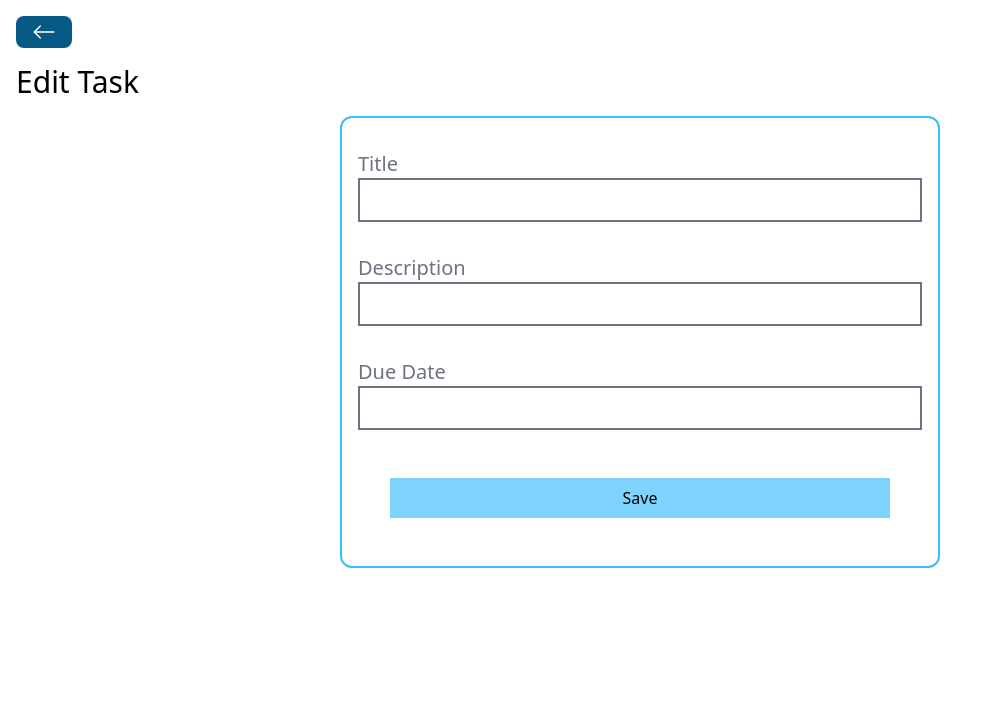
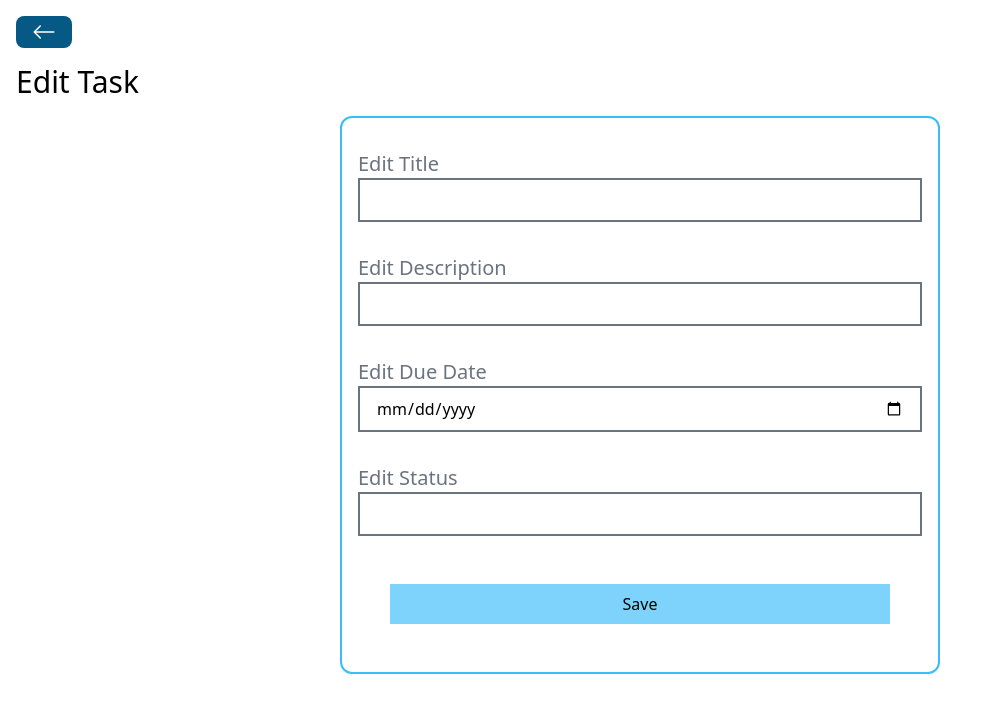
Before and after one commit to wssfernando99/Task-Handling, a React (Create React App) app in the folder front-end/: page /edittask/1 in a window 1280 px wide. Shown: the top 712 px of the page, without its empty margins (0-987 px from the left). Built offline with nearby package versions, Linux system fonts and the light colour scheme; no server answers.

Commit message:
update according to senariop

```diff
--- a/front-end/src/pages/Createtask.js
+++ b/front-end/src/pages/Createtask.js
@@ -8,6 +8,7 @@ const Createtask = () => {
   const [title, setTitle] = useState('');
   const [description, setDescription] = useState('');
   const [duedate, setDuedate] = useState('');
+  const [status, setStatus] = useState('');
   const [loading, setLoading] = useState(false);
   const navigate = useNavigate();
 
@@ -16,6 +17,7 @@ const Createtask = () => {
       title,
       description,
       duedate,
+      status,
     };
     setLoading(true);
     axios
@@ -34,7 +36,7 @@ const Createtask = () => {
   return (
     <div className='p-4'>
       <BackButton />
-      <h1 className='text-3xl my-4'>Create Book</h1>
+      <h1 className='text-3xl my-4'>Create Task</h1>
       {loading ? <Spinner /> : ''}
       <div className='flex flex-col border-2 border-sky-400 rounded-xl w-[600px] p-4 mx-auto'>
         <div className='my-4'>
@@ -58,9 +60,18 @@ const Createtask = () => {
         <div className='my-4'>
           <label className='text-xl mr-4 text-gray-500'>Due Date</label>
           <input
-            type='number'
+            type='date'
             value={duedate}
             onChange={(e) => setDuedate(e.target.value)}
+            className='border-2 border-gray-500 px-4 py-2  w-full '
+          />
+        </div>
+        <div className='my-4'>
+          <label className='text-xl mr-4 text-gray-500'>Status</label>
+          <input
+            type='text'
+            value={status}
+            onChange={(e) => setStatus(e.target.value)}
             className='border-2 border-gray-500 px-4 py-2  w-full '
           />
         </div>
--- a/front-end/src/pages/Edittask.js
+++ b/front-end/src/pages/Edittask.js
@@ -8,6 +8,7 @@ const Edittask = () => {
   const [title, setTitle] = useState('');
   const [description, setDescription] = useState('');
   const [duedate, setDuedate] = useState('');
+  const [status, setStatus] = useState('');
   const [loading, setLoading] = useState(false);
   const navigate = useNavigate();
   const {id} = useParams();
@@ -18,6 +19,7 @@ const Edittask = () => {
     .then((response) => {
         setDescription(response.data.description);
         setDuedate(response.data.duedate)
+        setStatus(response.data.status)
         setTitle(response.data.title)
         setLoading(false);
       }).catch((error) => {
@@ -32,6 +34,7 @@ const Edittask = () => {
       title,
       description,
       duedate,
+      status,
     };
     setLoading(true);
     axios
@@ -54,7 +57,7 @@ const Edittask = () => {
       {loading ? <Spinner /> : ''}
       <div className='flex flex-col border-2 border-sky-400 rounded-xl w-[600px] p-4 mx-auto'>
         <div className='my-4'>
-          <label className='text-xl mr-4 text-gray-500'>Title</label>
+          <label className='text-xl mr-4 text-gray-500'>Edit Title</label>
           <input
             type='text'
             value={title}
@@ -63,7 +66,7 @@ const Edittask = () => {
           />
         </div>
         <div className='my-4'>
-          <label className='text-xl mr-4 text-gray-500'>Description</label>
+          <label className='text-xl mr-4 text-gray-500'>Edit Description</label>
           <input
             type='text'
             value={description}
@@ -72,11 +75,20 @@ const Edittask = () => {
           />
         </div>
         <div className='my-4'>
-          <label className='text-xl mr-4 text-gray-500'>Due Date</label>
+          <label className='text-xl mr-4 text-gray-500'>Edit Due Date</label>
           <input
-            type='number'
+            type='Date'
             value={duedate}
             onChange={(e) => setDuedate(e.target.value)}
+            className='border-2 border-gray-500 px-4 py-2  w-full '
+          />
+        </div>
+        <div className='my-4'>
+          <label className='text-xl mr-4 text-gray-500'>Edit Status</label>
+          <input
+            type='text'
+            value={status}
+            onChange={(e) => setStatus(e.target.value)}
             className='border-2 border-gray-500 px-4 py-2  w-full '
           />
         </div>
--- a/front-end/src/pages/Homepage.js
+++ b/front-end/src/pages/Homepage.js
@@ -30,7 +30,7 @@ const Homepage = () => {
       <div className='flex justify-between items-center'>
         <h1 className='text-3xl my-8'>Task List</h1>
         <Link to='/createtask'>
-          <MdOutlineAddBox className='text-sky-800 text-4xl' />
+          <div className='flex justify-between item-center border border-slate-300 rounded-md'><p className='text-3xl my-8'>Create Task</p></div>
         </Link>
       </div>
       {loading ? (
@@ -43,6 +43,7 @@ const Homepage = () => {
             <th className='border border-slate-600 rounded-md'>Title</th>
             <th className='border border-slate-600 rounded-md max-md:hidden' >Description</th>
             <th className='border border-slate-600 rounded-md max-md:hidden' >Due date</th>
+            <th className='border border-slate-600 rounded-md max-md:hidden' >Status</th>
             <th className='border border-slate-600 rounded-md'>Operation</th>
             </tr>
             </thead>
@@ -60,6 +61,9 @@ const Homepage = () => {
                         </td>
                         <td className='border border-slate-700 rounded-md text-center max-md:hidden'>
                         {task.duedate}
+                        </td>
+                        <td className='border border-slate-700 rounded-md text-center max-md:hidden'>
+                        {task.status}
                         </td>
                         <td className='border border-slate-700 rounded-md text-center'>
                         <div className='flex justify-center gap-x-4'>
--- a/front-end/src/pages/Showtask.js
+++ b/front-end/src/pages/Showtask.js
@@ -48,6 +48,10 @@ const Showtask = () => {
             <span>{task.duedate}</span>
           </div>
           <div className='my-4'>
+            <span className='text-xl mr-4 text-gray-500'>Status</span>
+            <span>{task.status}</span>
+          </div>
+          <div className='my-4'>
             <span className='text-xl mr-4 text-gray-500'>Create Time</span>
             <span>{new Date(task.createdAt).toString()}</span>
           </div>
```
Also changed, not shown: 2 other files (tests, documents, lock files or other folders).
